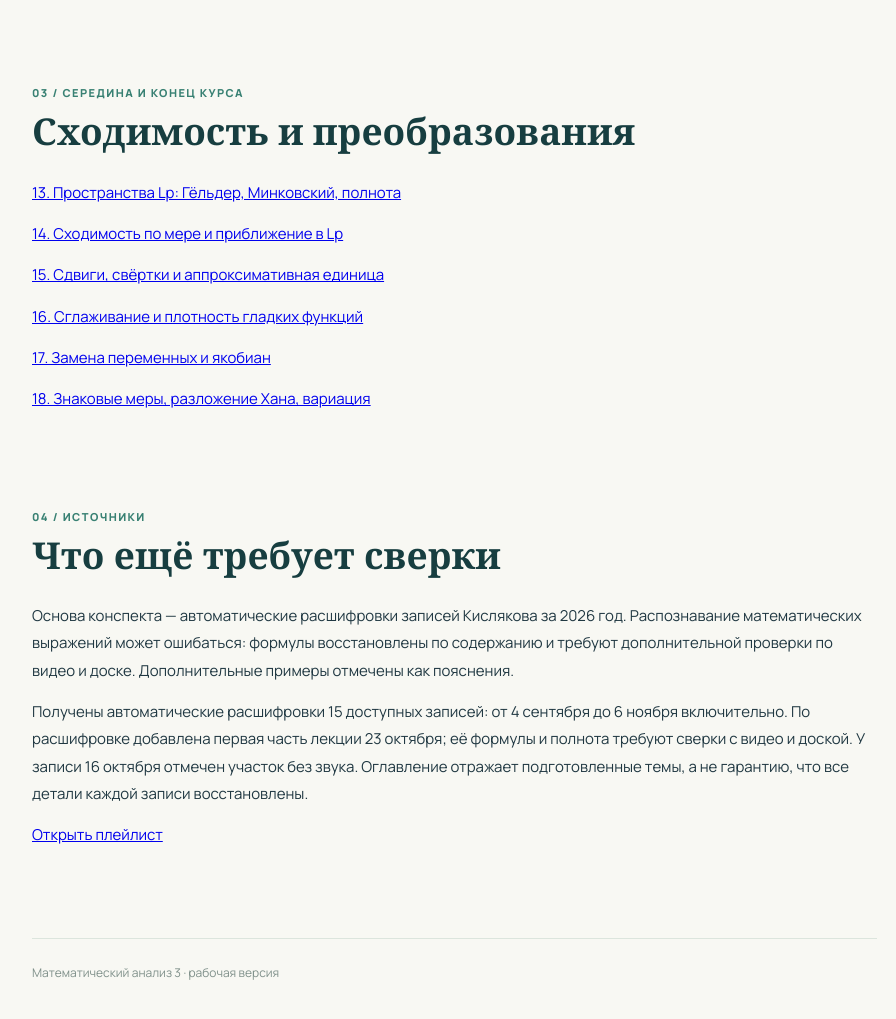
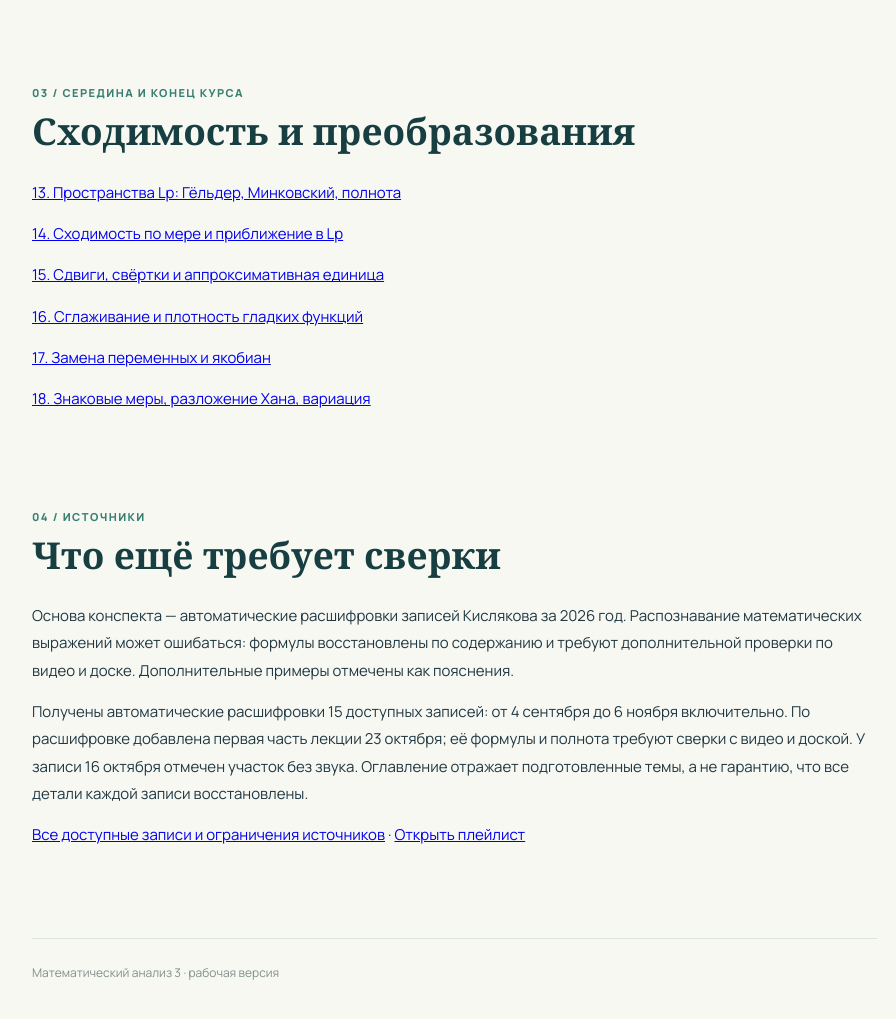
Before and after one commit to timrin06/Matan-3, a plain HTML site: page course.html in a window 1280 px wide. Shown: the part 1290-2309 px from the top of the page, without its empty margins (318-1214 px from the left). Drawn offline with nearby package versions, Linux system fonts and the light colour scheme.

Commit message:
Добавить список записей и ограничения источников

```diff
--- a/course.html
+++ b/course.html
@@ -2,4 +2,4 @@
 <section id="start"><div class="num">01 / СЕНТЯБРЬ</div><h2>Мера и её продолжение</h2><p><a href="index.html">1. Длина, мера и полукольца</a></p><p><a href="integral.html">2. Элементарный интеграл</a></p><p><a href="product.html">3. Произведение мер на полукольцах</a></p><p><a href="additivity.html">4. Счётная аддитивность и теорема Александрова</a></p><p><a href="extension.html">5. Сигма-алгебра и внешняя мера</a></p><p><a href="measurable.html">6. Измеримость по Каратеодори и продолжение меры</a></p><p><a href="null_sets.html">7. Измеримые оболочки, множества меры ноль и единственность</a></p><p><a href="geometry.html">8. Сдвиги и линейные преобразования меры Лебега</a></p></section>
 <section id="integrals"><div class="num">02 / К ИНТЕГРАЛУ ЛЕБЕГА</div><h2>Функции и предельные переходы</h2><p><a href="functions.html">9. Измеримые функции и простые приближения</a></p><p><a href="lebesgue-integral.html">10. Интеграл Лебега, теоремы Леви, Фату и Лебега</a></p><p><a href="integral-properties.html">11. Монотонные пределы и абсолютная непрерывность интеграла</a></p><p><a href="riemann.html">Дополнение: интегралы Римана и Лебега</a></p><p><a href="fubini.html">12. Сечения, теоремы Тонелли и Фубини</a></p></section>
 <section id="lp"><div class="num">03 / СЕРЕДИНА И КОНЕЦ КУРСА</div><h2>Сходимость и преобразования</h2><p><a href="lp.html">13. Пространства Lp: Гёльдер, Минковский, полнота</a></p><p><a href="measure-convergence.html">14. Сходимость по мере и приближение в Lp</a></p><p><a href="convolution.html">15. Сдвиги, свёртки и аппроксимативная единица</a></p><p><a href="smoothing.html">16. Сглаживание и плотность гладких функций</a></p><p><a href="change-of-variables.html">17. Замена переменных и якобиан</a></p><p><a href="signed-measures.html">18. Знаковые меры, разложение Хана, вариация</a></p></section>
-<section id="sources"><div class="num">04 / ИСТОЧНИКИ</div><h2>Что ещё требует сверки</h2><p>Основа конспекта — автоматические расшифровки записей Кислякова за 2026 год. Распознавание математических выражений может ошибаться: формулы восстановлены по содержанию и требуют дополнительной проверки по видео и доске. Дополнительные примеры отмечены как пояснения.</p><p>Получены автоматические расшифровки 15 доступных записей: от 4 сентября до 6 ноября включительно. По расшифровке добавлена первая часть лекции 23 октября; её формулы и полнота требуют сверки с видео и доской. У записи 16 октября отмечен участок без звука. Оглавление отражает подготовленные темы, а не гарантию, что все детали каждой записи восстановлены.</p><p><a href="https://www.youtube.com/playlist?list=PLOBWnd0-rnl8">Открыть плейлист</a></p></section><footer>Математический анализ 3 · рабочая версия</footer></main></body></html>
+<section id="sources"><div class="num">04 / ИСТОЧНИКИ</div><h2>Что ещё требует сверки</h2><p>Основа конспекта — автоматические расшифровки записей Кислякова за 2026 год. Распознавание математических выражений может ошибаться: формулы восстановлены по содержанию и требуют дополнительной проверки по видео и доске. Дополнительные примеры отмечены как пояснения.</p><p>Получены автоматические расшифровки 15 доступных записей: от 4 сентября до 6 ноября включительно. По расшифровке добавлена первая часть лекции 23 октября; её формулы и полнота требуют сверки с видео и доской. У записи 16 октября отмечен участок без звука. Оглавление отражает подготовленные темы, а не гарантию, что все детали каждой записи восстановлены.</p><p><a href="sources.html">Все доступные записи и ограничения источников</a> · <a href="https://www.youtube.com/playlist?list=PLOBWnd0-rnl8">Открыть плейлист</a></p></section><footer>Математический анализ 3 · рабочая версия</footer></main></body></html>
```
Also changed, not shown: sources.html (added, +1 -0 lines).
